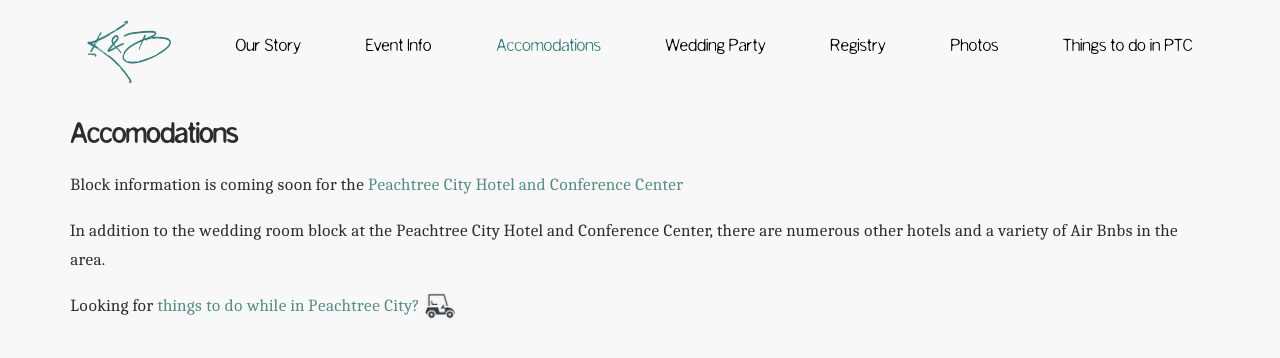
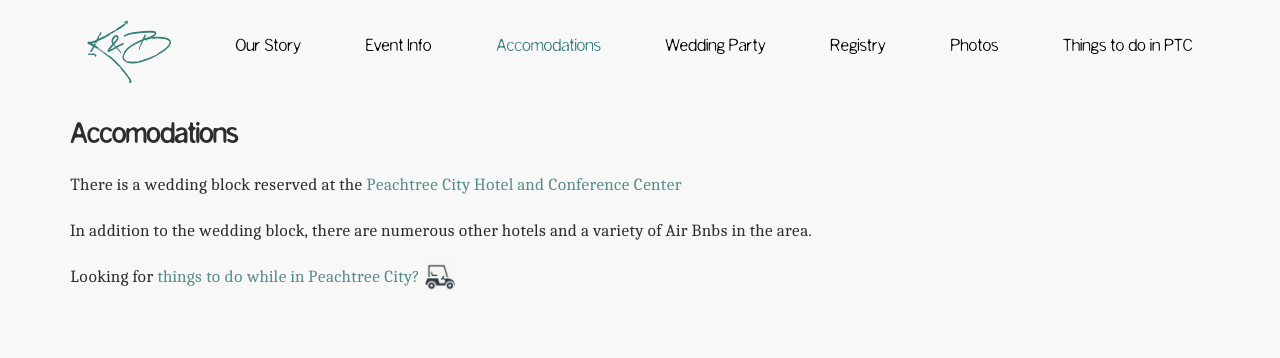
Before and after one commit to syneva-runyan/katie-and-brian, a React app: page /accomodations in a window 1280 px wide. Shown: the top 358 px of the page. Built offline with nearby package versions, Linux system fonts and the light colour scheme; what shuffle-array would draw is missing.

Commit message:
Added wedding block info

```diff
--- a/src/blocks/Accomodations.js
+++ b/src/blocks/Accomodations.js
@@ -8,8 +8,8 @@ export default function Accomodations() {
             <h1>
                 Accomodations
             </h1>
-            <p>Block information is coming soon for the <a href="https://www.guestreservations.com/peachtree-city-hotel-38-conference-center/booking?msclkid=8d57f8dad6be1ea23f10a69193dd9040" target="_blank" rel="noreferrer noopener">Peachtree City Hotel and Conference Center</a></p>
-            <p>In addition to the wedding room block at the Peachtree City Hotel and Conference Center, there are numerous other hotels and a variety of Air Bnbs in the area.</p>
+            <p>There is a wedding block reserved at the <a href="https://secure3.hilton.com/en_US/hi/reservation/book.htm?inputModule=HOTEL&ctyhocn=ATLPGHH&spec_plan=RWB&arrival=20200904&departure=20200906&cid=OM,WW,HILTONLINK,EN,DirectLink&fromId=HILTONLINKDIRECT" target="_blank" rel="noreferrer noopener">Peachtree City Hotel and Conference Center</a></p>
+            <p>In addition to the wedding block, there are numerous other hotels and a variety of Air Bnbs in the area.</p>
             <p>Looking for <NavLink className="accomodations__things-to-do" to="/things-to-do">things to do while in Peachtree City?</NavLink></p>
         </div>
     );
```
